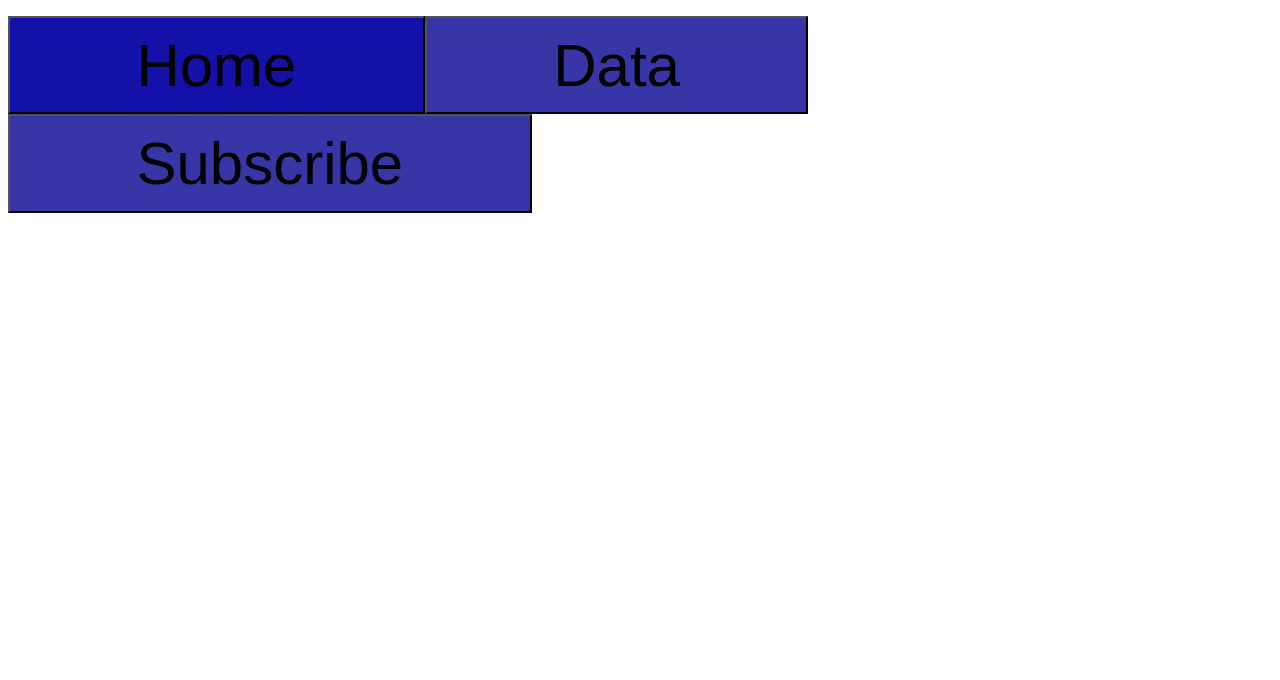
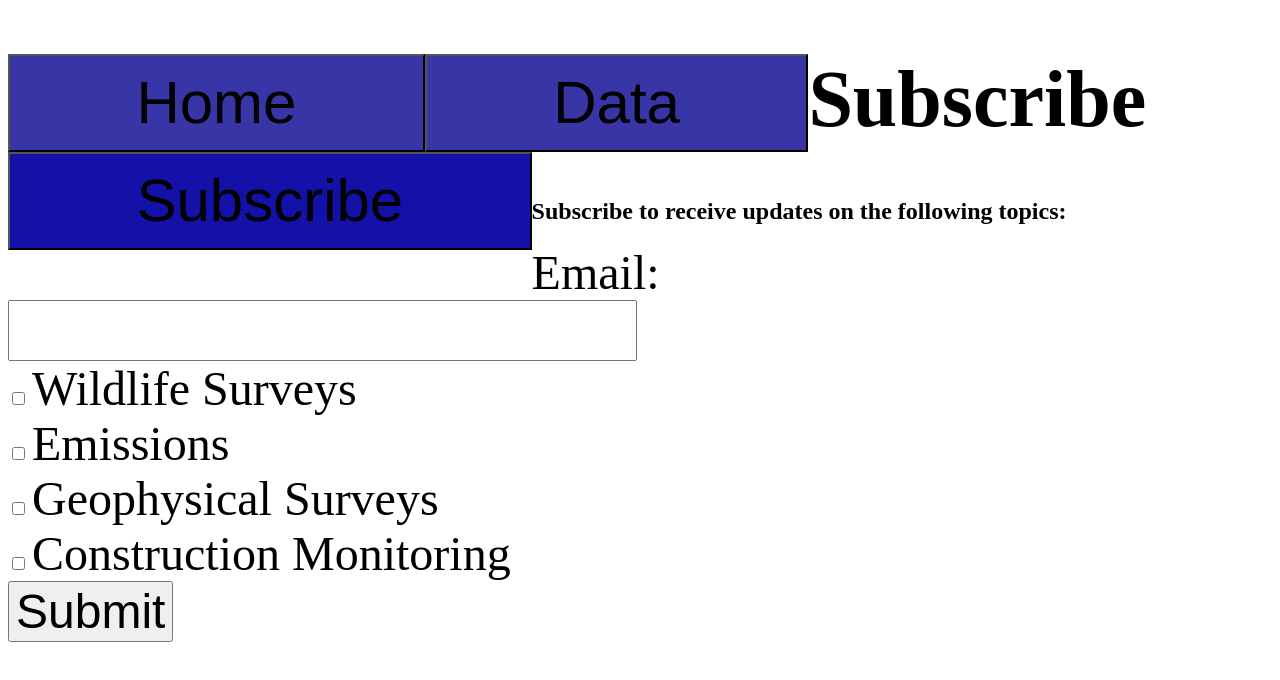
Before and after one commit to ParaPotato33/WindFarmAwarness, a plain HTML site: page Project Template/src/subscribe.html in a window 1280 px wide. Drawn offline with Linux system fonts and the light colour scheme; files that its build step writes are made by us from their sources; files whose address does not match are found by name.

Commit message:
Commented

```diff
--- a/Project Template/src/script.js
+++ b/Project Template/src/script.js
@@ -1,21 +1,26 @@
-async function test(){
-    console.log('hello');
-    await fetch('src/database.json')
-    .then(response => response.json())
-    .then(data => console.log(data));
-}
-
+//A function to open the respective page for survey data depending on the option selected in the dropdown menu
 function MapLink(){
+    //Get the selected option from the dropdown menu
     var survey = document.getElementById('survey').options[document.getElementById('survey').selectedIndex].text;
+    //Replace spaces with %20
     survey = survey.replace(/ /g, '%20');
-    console.log(survey);
+    //Open the respective page for the survey data
     window.open('https://www.marinedataexchange.co.uk/search?site%2Fsector=Wind&searchQuery=' + survey);
 }
 
+//A function to map the image of the survey data depending on the option selected in the dropdown menu
 function mapImage() {
+    //Get the selected option from the dropdown menu
     var image = document.getElementById('survey').options[document.getElementById('survey').selectedIndex].text;
-    console.log(image);
+    //Replace spaces with nothing
     image = image.replace(/ /g, '');
+    //Get the image element by its id
     var img = document.getElementById('Map');
+    //Set the source of the image to the respective image
     img.src = 'Assets/' + image + '.png';
 }
+
+//A function to clear the survey data from the table
+function clearTable() {
+    document.getElementById('form').reset();
+}
--- a/Project Template/src/style.css
+++ b/Project Template/src/style.css
@@ -63,3 +63,7 @@ p{
 .windImage {
     padding: 40px 0px;
 }
+
+.form, label, input{
+    font-size: 300%;
+}
--- a/Project Template/src/subscribe.html
+++ b/Project Template/src/subscribe.html
@@ -1,17 +1,37 @@
 <!DOCTYPE html>
 <html>
     <head>
-        <title>Website Template</title>
+        <!-- Add a title to the page -->
+        <title>Wind Farm Awareness</title>
+        <!-- Add a link to the CSS and JS file -->
         <link rel="stylesheet" type="text/css" href="src/style.css">
         <script src="src/script.js"></script>
     </head>
     <body>
         <header>
+            <!-- Add a navigation bar with three buttons -->
             <ul>
-                <input class="selected" type="button" value="Home" onclick="window.location.href='/'"></input>
+                <input class="menu" type="button" value="Home" onclick="window.location.href='/'"></input>
                 <input class="menu" type="button" value="Data" onclick="window.location.href='Data.html'"></input>
-                <input class="menu" type="button" value="Subscribe" onclick="window.location.href='src/Subscribe.html'"></input>
+                <input class="selected" type="button" value="Subscribe" onclick="window.location.href='Subscribe.html'"></input>
             </ul>
         </header>
+        <!-- Add a header with the title of the section -->
+        <h1>Subscribe</h1>
+        <!-- Add a form to subscribe to updates -->
+        <h2>Subscribe to receive updates on the following topics: </h2>
+        <form id="form">
+            <label for="email">Email:</label><br>
+            <input type="email" id="email" name="email"><br>
+            <input type="checkbox" id="WildlifeSurveys" name="WildlifeSurveys" value="WildlifeSurveys">
+            <label for="vehicle1"> Wildlife Surveys</label><br>
+            <input type="checkbox" id="Emissions" name="Emissions" value="Emissions">
+            <label for="vehicle2"> Emissions</label><br>
+            <input type="checkbox" id="GeophysicalSurveys" name="GeophysicalSurveys" value="GeophysicalSurveys">
+            <label for="vehicle3"> Geophysical Surveys</label><br>
+            <input type="checkbox" id="ConstructionMonitoring" name="ConstructionMonitoring" value="ConstructionMonitoring">
+            <label for="vehicle3"> Construction Monitoring</label><br>
+            <input type="button" value="Submit" onclick="clearTable()">
+        </form>
     </body>
 </html>
```
Also changed, not shown: Project Template/server.js (+16 -17 lines), Project Template/src/Data.html (+9 -2 lines), Project Template/src/index.html (+8 -2 lines).
